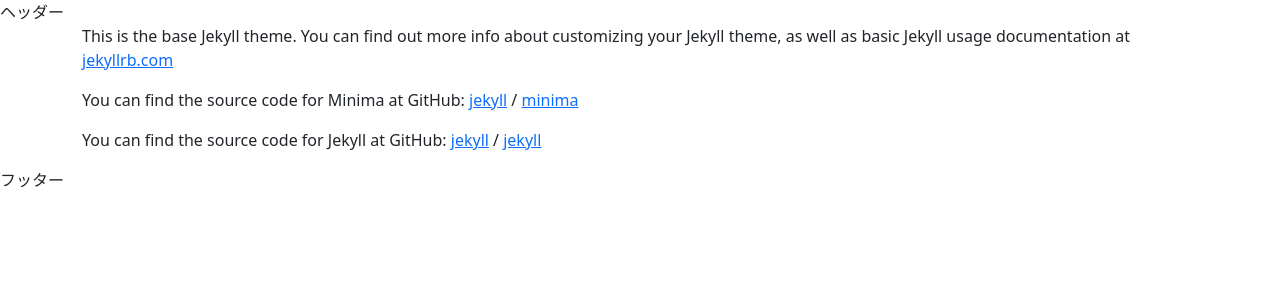
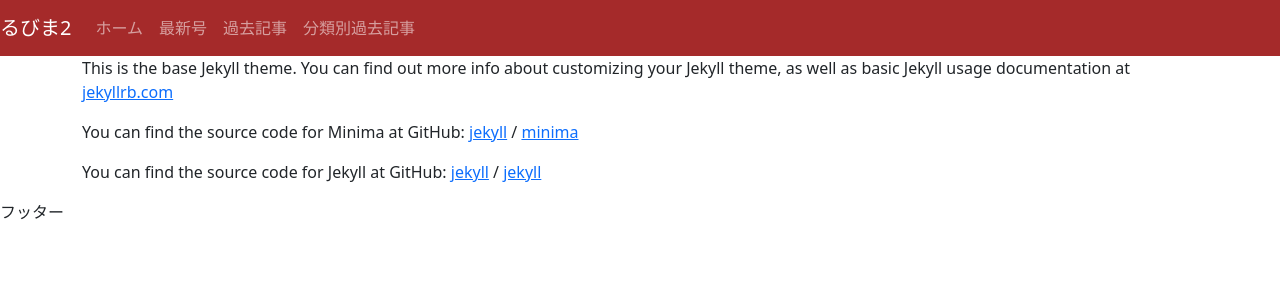
Before and after one commit to miyohide/rubima2-prototype, a Jekyll site: the page built from about.markdown, in a window 1280 px wide. Shown: the top 300 px of the page. Built offline with Jekyll 4.4.1, drawn with Linux system fonts in a browser that asks for light colours.

Commit message:
create header

```diff
--- /dev/null
+++ b/_data/navi.yml
@@ -0,0 +1,8 @@
+- name: ホーム
+  link: /
+- name: 最新号
+  link: /latest.html
+- name: 過去記事
+  link: /past_articles.html
+- name: 分類別過去記事
+  link: /categories.html
--- a/_includes/header.html
+++ b/_includes/header.html
@@ -1,3 +1,16 @@
 <header>
-  ヘッダー
+  <nav class="navbar navbar-expand-sm navbar-dark" style="background-color:brown">
+    <a href="{{ '/' | relative_url }}" class="navbar-brand">るびま2</a>
+    <div id="navbarNav" class="collapse navbar-collapse">
+      <ul class="navbar-nav mr-auto">
+        {% for item in site.data.navi %}
+          <li class="navbar-item">
+            <a href="{{ item.link | relative_url }}" class={% if page.url == item.link %}"nav-link active"{% else %}"nav-link"{% endif %}>
+              {{ item.name }}
+            </a>
+          </li>
+        {% endfor %}
+      </ul>
+    </div>
+  </nav>
 </header>
--- /dev/null
+++ b/categories.md
@@ -0,0 +1,5 @@
+---
+title: 分類別記事一覧
+---
+
+分類別記事一覧
--- /dev/null
+++ b/latest.md
@@ -0,0 +1,5 @@
+---
+title: 最新号
+---
+
+最新号
--- /dev/null
+++ b/past_articles.md
@@ -0,0 +1,5 @@
+---
+title: 過去記事一覧
+---
+
+過去記事一覧
```
